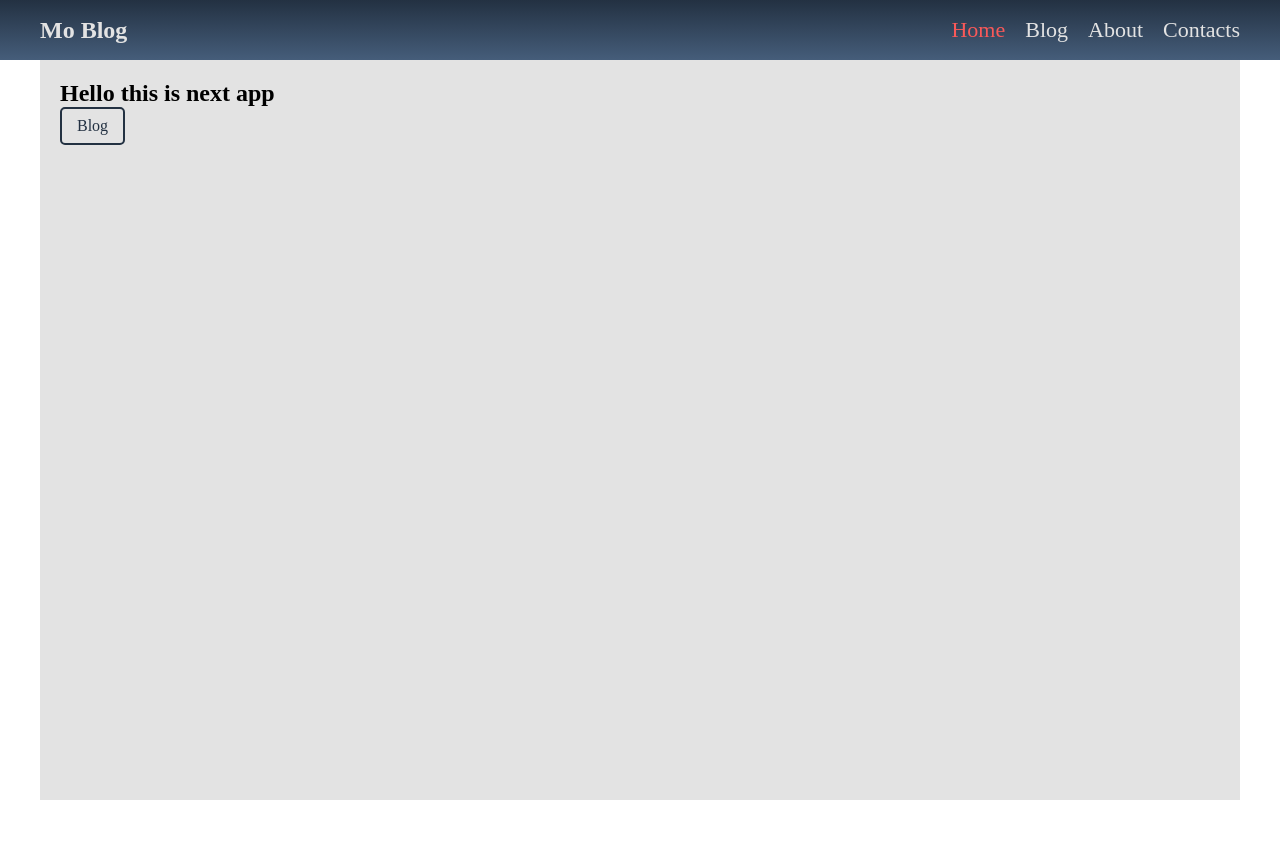
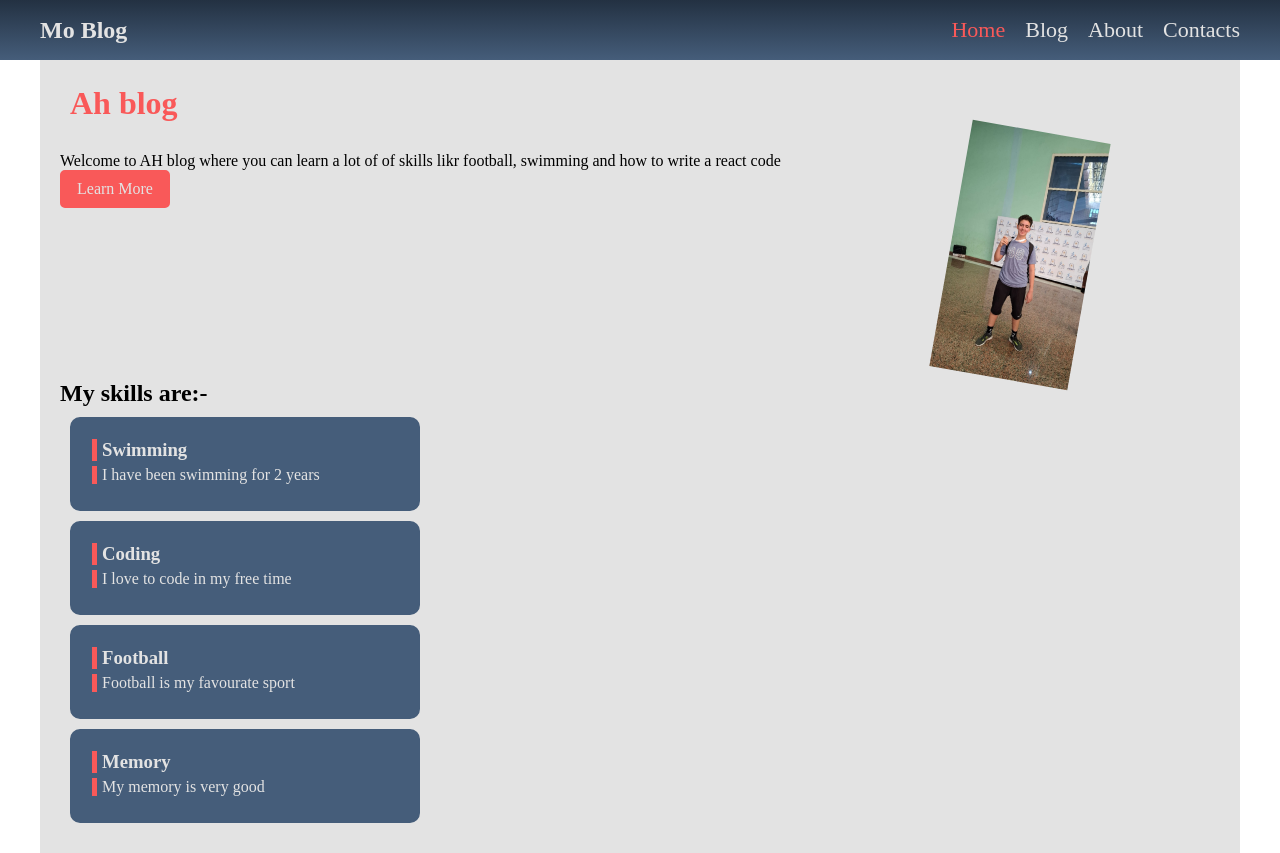
Before and after one commit to Ahmeddhhalawa/my-second-next-app, a Next.js app: page / in a window 1280 px wide. Before the commit the page ends 800 px from the top, so only its background shows below. Built offline with nearby package versions, Linux system fonts and the light colour scheme.

Commit message:
Adding personal information

```diff
--- a/src/app/page.jsx
+++ b/src/app/page.jsx
@@ -1,10 +1,10 @@
-import Button from "@/components/UiElements/Button"
-
+import Welcome from "@/components/Home/Welcome"
+import Skills from "@/components/Home/Skills"
 export default function HomePage() {
   return (
     <div>
-        <h2>Hello this is next app</h2>
-        <Button href="/blog" outline>Blog</Button>
+        <Welcome />
+        <Skills />
     </div>
   )
 }
--- /dev/null
+++ b/src/components/Home/Skills.js
@@ -0,0 +1,15 @@
+import DescriptionCard from "../UiElements/DescriptionCard";
+
+export default function Skills() {
+    return (
+        <section>
+            <div>
+                <h2>My skills are:-</h2>
+                <DescriptionCard title="Swimming" description="I have been swimming for 2 years"/>
+                <DescriptionCard title="Coding" description="I love to code in my free time"/>
+                <DescriptionCard title="Football" description="Football is my favourate sport"/>
+                <DescriptionCard title="Memory" description="My memory is very good"/>
+            </div>
+        </section>
+    )
+ }
--- /dev/null
+++ b/src/components/Home/Welcome.js
@@ -0,0 +1,17 @@
+import classes from "./welcome.module.css"
+import Button from "../UiElements/Button"
+import Image from "next/image"
+import img1 from "@/components/image/AhmedH.jpeg"
+
+export default function Welcome() {
+    return (
+        <section className={classes["section"]}>
+            <div>
+                <h1 className={classes["title"]}>Ah blog</h1>
+                <p>Welcome to AH blog where you can learn a lot of of skills likr football, swimming and how to write a react code</p>
+                <Button href="/blog" danger>Learn More</Button>
+            </div>
+            <Image src={img1} alt="Ahmed Halawa" className={classes["img"]} />
+        </section>
+    )
+ }
--- /dev/null
+++ b/src/components/Home/welcome.module.css
@@ -0,0 +1,20 @@
+.title {
+    color: var(--red);
+    margin: 5px 10px;
+    font-size: 32px;
+    margin-bottom: 30px;
+}
+
+.section {
+    width: 100%;
+    display: flex;
+    justify-content: space-between;
+}
+
+.img {
+    width: 400px;
+    height: 250px;
+    transform: rotate(10deg);
+    margin-top: 50px;
+    object-fit: contain;
+}
--- /dev/null
+++ b/src/components/UiElements/DescriptionCard.jsx
@@ -0,0 +1,12 @@
+import classes from "./DescriptionCard.module.css"
+
+export default function DescriptionCard(props) {
+    console.log(props.title)
+    const { title, description } = props
+    return (
+        <div className={classes["card"]}>
+            <h3 className={classes["title"]}>{title}</h3>
+            <p className={classes["title"]}>{description}</p>
+        </div>
+    )
+}
--- /dev/null
+++ b/src/components/UiElements/DescriptionCard.module.css
@@ -0,0 +1,21 @@
+.card {
+    background-color: var(--color-two);
+    padding: 20px;
+    width: 350px;
+    flex-grow: 1;
+    border: 2px solid var(--color-two);
+    border-radius: 10px;
+    margin: 10px;
+}
+
+.title {
+    color: var(--color-three);
+    margin-bottom: 5px;
+    padding: 0px 5px;
+    border-left: 5px solid var(--red);
+    width: fit-content;
+}
+
+.description {
+    color: var(--color-three);
+}
```
Also changed, not shown: src/components/image/AhmedH.jpeg (added).
